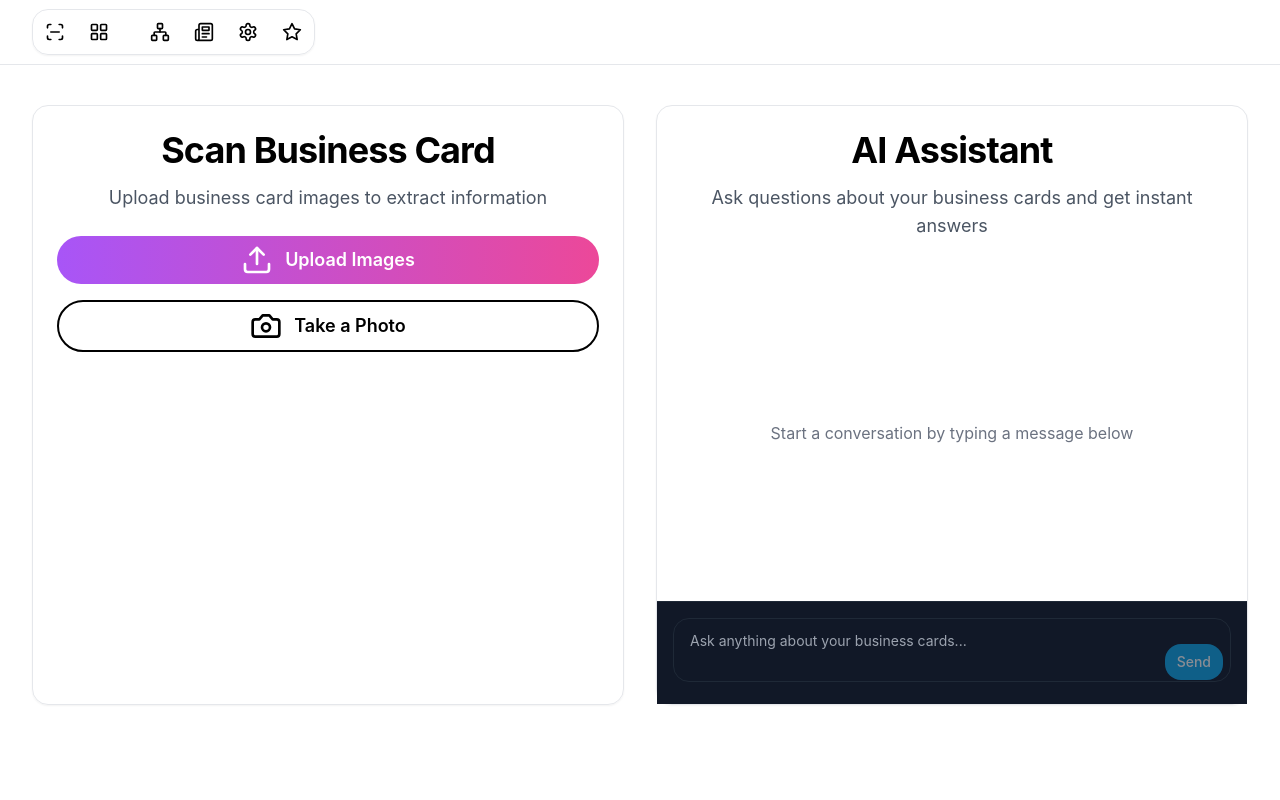
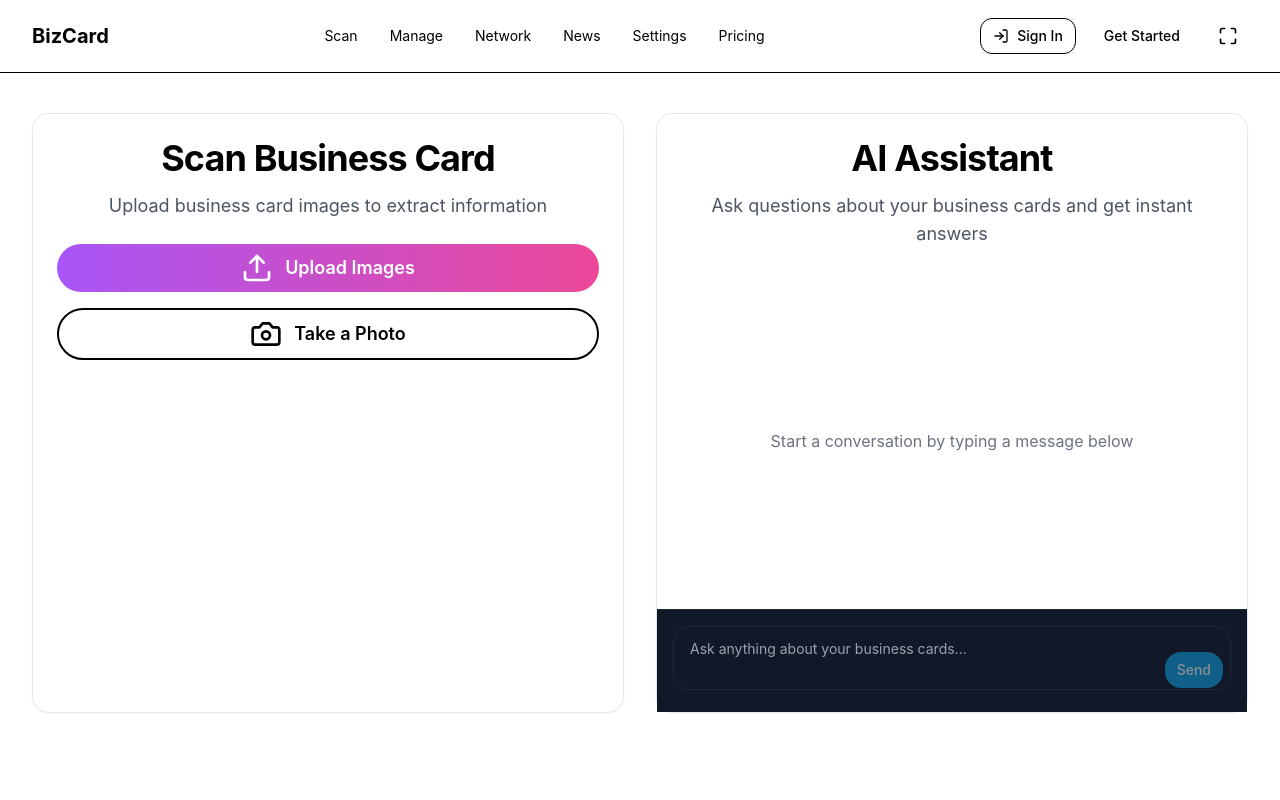
Before and after one commit to simonator1001/bizcard_ai, a Next.js app: page / in a window 1280 px wide. Shown: the top 800 px of the page. Built offline with nearby package versions, Linux system fonts and the light colour scheme.

Commit message:
fix: replace sticky tab bar with modern full-width header

```diff
--- a/app/layout.tsx
+++ b/app/layout.tsx
@@ -29,7 +29,7 @@ export default function RootLayout({
               </aside>
               <div className="flex-1 flex flex-col min-w-0">
                 {/* Topbar */}
-                <header className="sticky top-0 z-30 w-full border-b bg-background/95 backdrop-blur supports-[backdrop-filter]:bg-background/60">
+                <header className="sticky top-0 z-30 w-full border-b bg-green-500">
                   <div className="container flex h-16 items-center px-4">
                     <span className="font-bold text-xl">Simon.AI BizCard</span>
                   </div>
--- a/components/layout/Navigation.tsx
+++ b/components/layout/Navigation.tsx
@@ -4,7 +4,7 @@ import React from "react";
 
 export function Navigation() {
   return (
-    <header className="w-full border-b bg-white/95 backdrop-blur supports-[backdrop-filter]:bg-white/80 z-50">
+    <header className="w-full border-b bg-green-500 z-50">
       <nav className="container mx-auto flex items-center justify-between py-3 px-4">
         {/* Left: Logo */}
         <div className="flex items-center gap-2">
--- a/components/ui/expandable-tabs.tsx
+++ b/components/ui/expandable-tabs.tsx
@@ -25,6 +25,7 @@ interface ExpandableTabsProps {
   className?: string;
   activeColor?: string;
   onChange?: (index: number | null) => void;
+  selectedIndex?: number | null;
 }
 
 const buttonVariants = {
@@ -53,17 +54,15 @@ export function ExpandableTabs({
   className,
   activeColor = "text-primary",
   onChange,
+  selectedIndex = null,
 }: ExpandableTabsProps) {
-  const [selected, setSelected] = React.useState<number | null>(null);
   const outsideClickRef = React.useRef(null);
 
   useOnClickOutside(outsideClickRef, () => {
-    setSelected(null);
     onChange?.(null);
   });
 
   const handleSelect = (index: number) => {
-    setSelected(index);
     onChange?.(index);
   };
 
@@ -75,7 +74,7 @@ export function ExpandableTabs({
     <div
       ref={outsideClickRef}
       className={cn(
-        "flex flex-wrap items-center gap-2 rounded-2xl border bg-background p-1 shadow-sm",
+        "flex items-center gap-2 px-6 py-2 rounded-[2.5rem] bg-[#292929] shadow-2xl",
         className
       )}
     >
@@ -86,38 +85,30 @@ export function ExpandableTabs({
 
         const Icon = tab.icon;
         if (!Icon) return null;
-
+        const isSelected = selectedIndex === index;
         return (
           <motion.button
             key={tab.title}
             variants={buttonVariants}
             initial={false}
             animate="animate"
-            custom={selected === index}
+            custom={isSelected}
             onClick={() => handleSelect(index)}
             transition={transition}
             className={cn(
-              "relative flex items-center rounded-xl px-4 py-2 text-sm font-medium transition-colors duration-300",
-              selected === index
-                ? cn("bg-muted", activeColor)
-                : "text-muted-foreground hover:bg-muted hover:text-foreground"
+              "flex items-center justify-center px-2 py-1 rounded-2xl transition-all duration-300 focus:outline-none",
+              isSelected
+                ? "bg-gradient-to-r from-[#a259c6] to-[#d946ef] shadow-lg px-6 py-3"
+                : "bg-transparent"
             )}
+            style={{ minWidth: isSelected ? 120 : 56, minHeight: 56 }}
           >
-            <Icon size={20} />
-            <AnimatePresence initial={false}>
-              {selected === index && (
-                <motion.span
-                  variants={spanVariants}
-                  initial="initial"
-                  animate="animate"
-                  exit="exit"
-                  transition={transition}
-                  className="overflow-hidden"
-                >
-                  {tab.title}
-                </motion.span>
-              )}
-            </AnimatePresence>
+            <Icon size={32} className={isSelected ? "text-white" : "text-[#cbd5e1]"} />
+            {isSelected && (
+              <span className="ml-3 text-2xl font-extrabold text-black select-none">
+                {tab.title}
+              </span>
+            )}
           </motion.button>
         );
       })}
--- /dev/null
+++ b/components/ui/header.tsx
@@ -0,0 +1,288 @@
+"use client"
+
+import * as React from "react"
+import { cn } from "@/lib/utils"
+import { Button } from "@/components/ui/button"
+import { Sheet, SheetContent, SheetTrigger } from "@/components/ui/sheet"
+import {
+  User,
+  LogIn,
+  ChevronDown,
+  Menu,
+  Maximize,
+  Sun,
+  Moon
+} from "lucide-react"
+
+interface NavItem {
+  text: string
+  to?: string
+  items?: {
+    text: string
+    description?: string
+    to: string
+  }[]
+}
+
+interface HeaderProps {
+  className?: string
+  theme?: 'light' | 'dark'
+  isSticky?: boolean
+  isStickyOverlay?: boolean
+  withBorder?: boolean
+  logo?: React.ReactNode
+  menuItems?: NavItem[]
+  onThemeChange?: () => void
+  rightContent?: React.ReactNode
+}
+
+const ChevronIcon = () => (
+  <ChevronDown className="h-4 w-4 opacity-60" />
+)
+
+const Navigation: React.FC<{ items: NavItem[] }> = ({ items }) => (
+  <nav className="hidden md:block">
+    <ul className="flex gap-x-8">
+      {items.map(({ to, text, items }, index) => {
+        const Tag = to ? 'a' : 'button'
+        const hasSubItems = Array.isArray(items) && items.length > 0;
+        return (
+          <li
+            className={cn('relative [perspective:2000px]', hasSubItems && 'group')}
+            key={index}
+          >
+            <Tag
+              className="flex items-center gap-x-1 whitespace-pre text-sm text-foreground"
+              href={to}
+            >
+              {text}
+              {hasSubItems && <ChevronIcon />}
+            </Tag>
+            {hasSubItems && (
+              <div
+                className={cn(
+                  'absolute -left-5 top-full w-[300px] pt-5',
+                  'pointer-events-none opacity-0',
+                  'origin-top-left transition-[opacity,transform] duration-200 [transform:rotateX(-12deg)_scale(0.9)]',
+                  'group-hover:pointer-events-auto group-hover:visible group-hover:opacity-100 group-hover:[transform:none]'
+                )}
+              >
+                <ul
+                  className="relative flex min-w-[248px] flex-col gap-y-0.5 rounded-xl border border-border bg-background p-2.5 shadow-lg"
+                >
+                  {items && items.map(({ text, description, to }, index) => (
+                    <li key={index}>
+                      <a
+                        className="group/link relative flex items-center overflow-hidden whitespace-nowrap rounded-lg p-2 hover:bg-muted"
+                        href={to}
+                      >
+                        <div className="relative z-10 ml-1">
+                          <span className="block text-sm font-medium text-foreground">{text}</span>
+                          {description && (
+                            <span className="mt-0.5 block text-sm text-muted-foreground">
+                              {description}
+                            </span>
+                          )}
+                        </div>
+                      </a>
+                    </li>
+                  ))}
+                </ul>
+              </div>
+            )}
+          </li>
+        )
+      })}
+    </ul>
+  </nav>
+)
+
+export const Header: React.FC<HeaderProps> = ({
+  className,
+  theme = 'light',
+  isSticky = true,
+  isStickyOverlay = true,
+  withBorder = true,
+  logo = <span className="text-xl font-bold">Logo</span>,
+  menuItems = [],
+  onThemeChange,
+  rightContent,
+}) => {
+  const [isMobileMenuOpen, setIsMobileMenuOpen] = React.useState(false)
+  const [isFullscreen, setIsFullscreen] = React.useState(false)
+
+  const toggleFullscreen = () => {
+    if (!document.fullscreenElement) {
+      document.documentElement.requestFullscreen().catch(err => {
+        console.error(`Error attempting to enable fullscreen: ${err.message}`);
+      });
+      setIsFullscreen(true);
+    } else {
+      if (document.exitFullscreen) {
+        document.exitFullscreen();
+        setIsFullscreen(false);
+      }
+    }
+  }
+
+  return (
+    <header
+      className={cn(
+        'relative z-40 w-full bg-background',
+        isSticky && 'sticky top-0',
+        isStickyOverlay && 'backdrop-blur-md',
+        withBorder && 'border-b border-border',
+        className
+      )}
+    >
+      <div className="mx-auto max-w-7xl px-4 py-4 sm:px-6 lg:px-8">
+        <div className="flex items-center justify-between">
+          <div className="flex-shrink-0">
+            {logo}
+          </div>
+
+          <div className="flex-1 flex justify-center">
+            <Navigation items={menuItems} />
+          </div>
+
+          <div className="flex items-center gap-x-4">
+            {rightContent}
+
+            <Button variant="outline" size="sm">
+              <LogIn className="mr-2 h-4 w-4" />
+              Sign In
+            </Button>
+
+            <Button size="sm">
+              Get Started
+            </Button>
+
+            <Button
+              variant="ghost"
+              size="icon"
+              onClick={toggleFullscreen}
+              className="hidden sm:flex"
+            >
+              <Maximize className="h-5 w-5" />
+            </Button>
+
+            {onThemeChange && (
+              <Button
+                variant="ghost"
+                size="icon"
+                onClick={onThemeChange}
+                className="hidden sm:flex"
+              >
+                {theme === 'dark' ? <Sun className="h-5 w-5" /> : <Moon className="h-5 w-5" />}
+              </Button>
+            )}
+
+            <Sheet open={isMobileMenuOpen} onOpenChange={setIsMobileMenuOpen}>
+              <SheetTrigger asChild>
+                <Button variant="ghost" size="icon" className="md:hidden">
+                  <Menu className="h-5 w-5" />
+                </Button>
+              </SheetTrigger>
+              <SheetContent side="right">
+                <div className="flex flex-col gap-6 pt-6">
+                  {menuItems.map((item, index) => (
+                    <div key={index} className="flex flex-col gap-3">
+                      {item.to ? (
+                        <a href={item.to} className="text-lg font-medium">
+                          {item.text}
+                        </a>
+                      ) : (
+                        <span className="text-lg font-medium">{item.text}</span>
+                      )}
+
+                      {item.items && (
+                        <div className="flex flex-col gap-2 pl-4">
+                          {item.items.map((subItem, subIndex) => (
+                            <a
+                              key={subIndex}
+                              href={subItem.to}
+                              className="text-sm text-muted-foreground hover:text-foreground"
+                            >
+                              {subItem.text}
+                            </a>
+                          ))}
+                        </div>
+                      )}
+                    </div>
+                  ))}
+
+                  <div className="flex flex-col gap-3 pt-6">
+                    <Button variant="outline" className="w-full">
+                      <LogIn className="mr-2 h-4 w-4" />
+                      Sign In
+                    </Button>
+                    <Button className="w-full">
+                      Get Started
+                    </Button>
+                  </div>
+                </div>
+              </SheetContent>
+            </Sheet>
+          </div>
+        </div>
+      </div>
+    </header>
+  )
+}
+
+// Example usage
+const HeaderExample = () => {
+  const [theme, setTheme] = React.useState<'light' | 'dark'>('light')
+
+  const menuItems = [
+    {
+      text: "Products",
+      items: [
+        {
+          text: "Analytics",
+          description: "Measure and optimize performance",
+          to: "/products/analytics",
+        },
+        {
+          text: "Engagement",
+          description: "Connect with your audience",
+          to: "/products/engagement",
+        }
+      ]
+    },
+    {
+      text: "Solutions",
+      to: "/solutions"
+    },
+    {
+      text: "Resources",
+      items: [
+        {
+          text: "Documentation",
+          description: "Guides and references",
+          to: "/resources/docs",
+        },
+        {
+          text: "Blog",
+          description: "Latest news and updates",
+          to: "/resources/blog",
+        }
+      ]
+    },
+    {
+      text: "Pricing",
+      to: "/pricing"
+    }
+  ]
+
+  return (
+    <Header
+      theme={theme}
+      menuItems={menuItems}
+      onThemeChange={() => setTheme(theme === 'light' ? 'dark' : 'light')}
+      logo={<span className="text-xl font-bold">MyApp</span>}
+    />
+  )
+}
+
+export default HeaderExample
--- a/pages/index.tsx
+++ b/pages/index.tsx
@@ -50,6 +50,7 @@ import { useTranslation } from 'react-i18next'
 import imageCompression from 'browser-image-compression';
 import { OrgChartView } from '@/components/org-chart/OrgChartView';
 import { SubscriptionPage } from '@/components/subscription/SubscriptionPage';
+import { Header } from "@/components/ui/header";
 
 type ViewMode = 'list' | 'grid' | 'carousel' | 'stack';
 
@@ -262,6 +263,13 @@ export default function Component() {
     }
   };
 
+  // Compute selectedIndex from activeTab
+  const selectedIndex = allTabs.findIndex(
+    (tab) =>
+      tab.type !== "separator" &&
+      tab.title.toLowerCase() === activeTab.toLowerCase()
+  );
+
   const [isYearly, setIsYearly] = useState(false)
   const [newsFilter, setNewsFilter] = useState<string>('all')
   const [searchTerm, setSearchTerm] = useState('')
@@ -352,19 +360,19 @@ export default function Component() {
 
   return (
     <div className="min-h-screen bg-background flex flex-col">
+      <Header
+        logo={<span className="text-xl font-bold">BizCard</span>}
+        menuItems={[
+          { text: "Scan", to: "/" },
+          { text: "Manage", to: "/?tab=manage" },
+          { text: "Network", to: "/?tab=network" },
+          { text: "News", to: "/?tab=news" },
+          { text: "Settings", to: "/?tab=settings" },
+          { text: "Pricing", to: "/pricing" },
+        ]}
+      />
       <main className="flex-1 flex flex-col">
         <Tabs value={activeTab} onValueChange={setActiveTab} className="flex-1 flex flex-col">
-          <div className="border-b sticky top-0 z-50 bg-background/95 backdrop-blur supports-[backdrop-filter]:bg-background/60">
-            <div className="container flex h-16 items-center">
-              <ExpandableTabs
-                tabs={allTabs}
-                activeColor="text-primary"
-                onChange={handleNavigationChange}
-                className="mr-4"
-              />
-            </div>
-          </div>
-
           <div className="flex-1 overflow-y-auto pb-16">
             <TabsContent value="scan" className="h-full p-8">
               <div className="grid grid-cols-2 gap-8 h-[calc(100vh-200px)]">
```
Also changed, not shown: components/ui/pricing-cards.tsx (+42 -41 lines).
